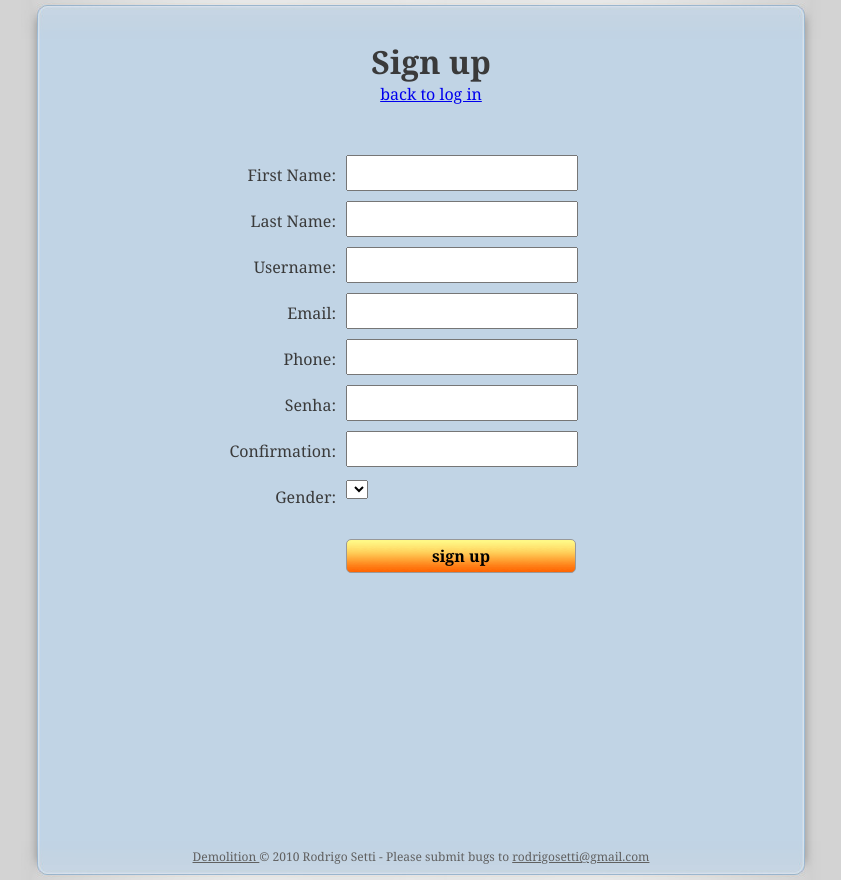
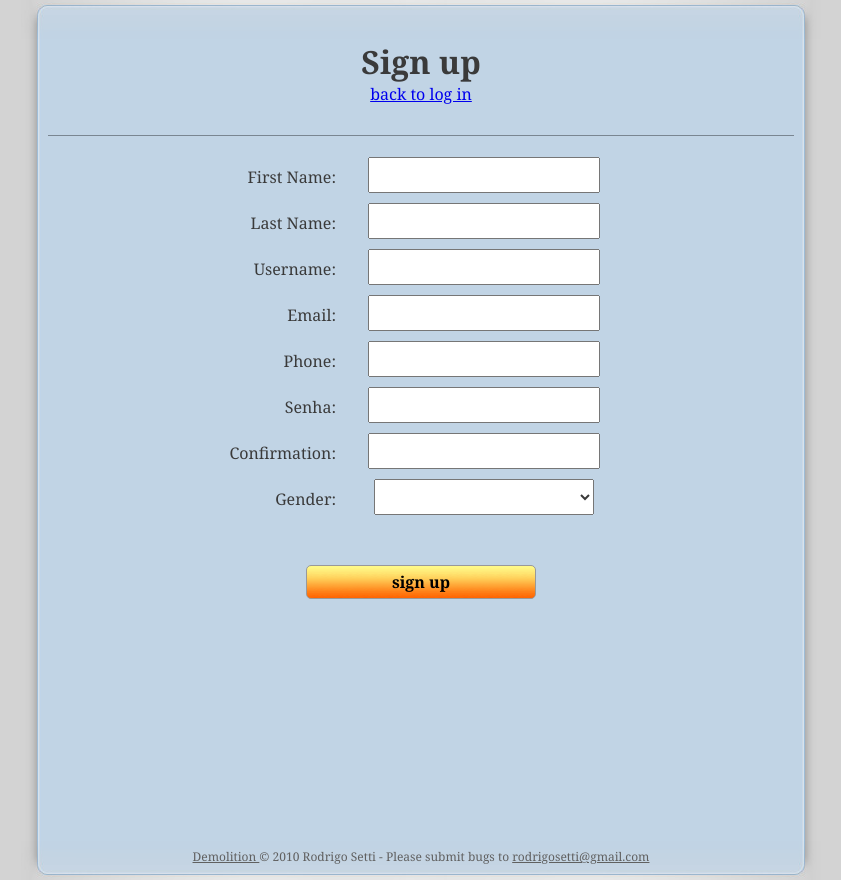
Before and after one commit to rodrigosetti/demolition, a Django app: template templates/registration/signup.html in a window 1280 px wide. Shown: the whole page, without its empty margins (219-1060 px from the left). Run offline with Django 3.2, Linux system fonts and the light colour scheme; the template is opened without the code that fills it: values that come from a table or form of the project are taken from there, others are empty.

Commit message:
comments count; style tweaks at signup page

```diff
--- a/media/style/signup.css
+++ b/media/style/signup.css
@@ -51,7 +51,7 @@ label {
     font-size: 16px;
 }
 
-input {
+input, select {
     width: 220px;
     padding: 4px;
     margin: 0 0 10px 0;
@@ -60,19 +60,25 @@ input {
     font-family: Georgia, serif;
 }
 
-form#signup_form {
-    width: 400px;
-    text-align: left;
+#header {
+    padding-bottom: 30px;
+    border-bottom: 2px groove #c1d4e5;
     margin: 0 auto 0 auto;
 }
 
-#header {
-    padding-bottom: 50px;
-    margin-left: 20px;
+form#signup_form {
+    text-align: center;
+    margin: 0 auto 0 auto;
+    padding-top: 20px;
+}
+
+form#signup_form p {
+    width: 400px;
+    margin: 0 auto 0 auto;
 }
 
 #submit_signup {
-    margin-top: 40px;
+    margin: 40px auto 0 auto;
     background: url(../image/button-bg-2.png) repeat-x top center;
     border: 1px solid #999;
     -moz-border-radius: 5px;
--- a/templates/events/participation.html
+++ b/templates/events/participation.html
@@ -1,5 +1,4 @@
 {% load humanize %}
-{% load comments %}
 {% load markup %}
 {% load i18n %}
 
@@ -204,8 +203,6 @@
         </p>
     </div>
 
-    {% get_comment_list for event as comments %}
-
     <ul id="comment_list">
         {% include "comments/comment_list.html" %}
     </ul>
```
Also changed, not shown: events/views.py (+17 -3 lines), media/style/main.css (+13 -1 lines), templates/comments/comment_list.html (+6 -3 lines).
